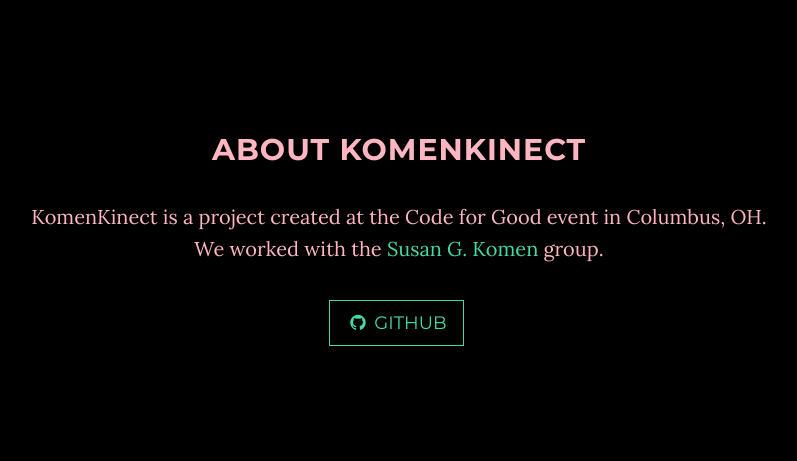
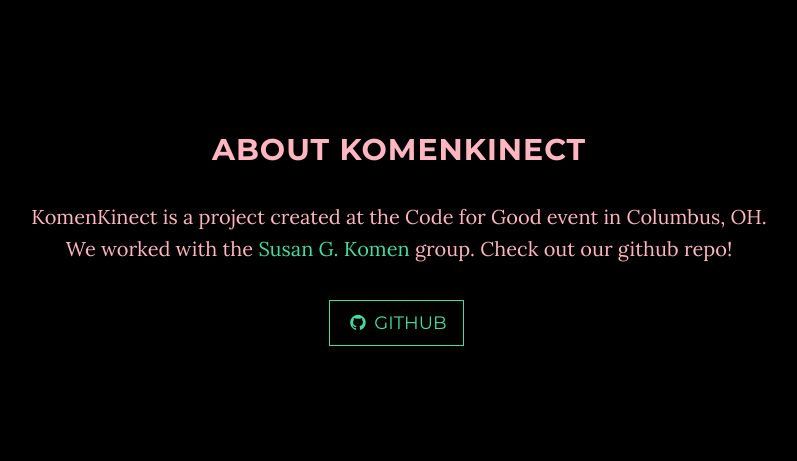
Before and after one commit to Columbus2016/team-5, a Python web app: template templates/index.html in a window 1280 px wide. Shown: the part 917-1378 px from the top of the page, without its empty margins (241-1038 px from the left). Run offline with Jinja, Linux system fonts and the light colour scheme; the template is opened without the code that fills it, so the values that code supplies are empty; some libraries are stand-ins or nearby versions.

Commit message:
change about section

```diff
--- a/templates/index.html
+++ b/templates/index.html
@@ -104,7 +104,7 @@
         <div class="row">
             <div style="color:lightpink"; class="col-lg-8 col-lg-offset-2">
                 <h2>About KomenKinect</h2>
-                <p>KomenKinect is a project created at the Code for Good event in Columbus, OH. We worked with the <a href="http://ww5.komen.org/">Susan G. Komen</a> group.
+                <p>KomenKinect is a project created at the Code for Good event in Columbus, OH. We worked with the <a href="http://ww5.komen.org/">Susan G. Komen</a> group. Check out our github repo! </p>
 
                 <ul class="list-inline banner-social-buttons">
                     <li>
```
